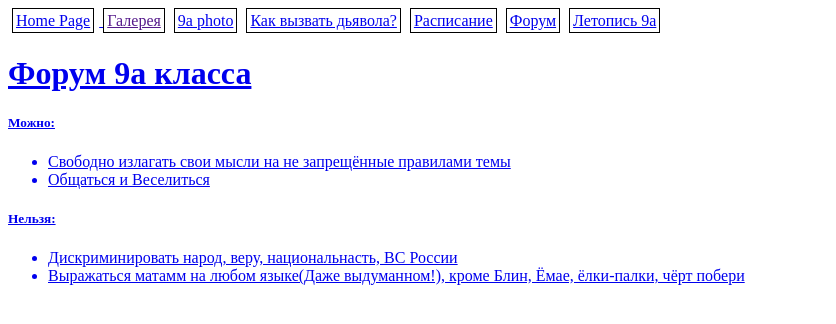
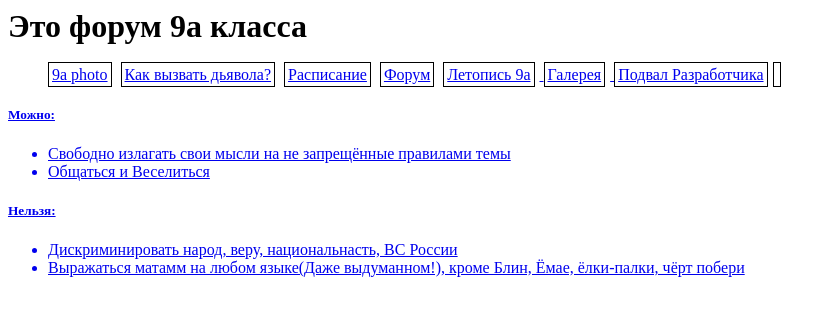
Before and after one commit to kotKolil/forum9a.ru, a plain HTML site: page index.html in a window 1280 px wide. Shown: the whole page, without its empty margins (0-836 px from the left). Drawn offline with Linux system fonts and the light colour scheme; a script that the page names is missing.

Commit message:
Update index.html

```diff
--- a/index.html
+++ b/index.html
@@ -1,7 +1,9 @@
 <html>
-<head>
-<style>
-ul.hr {
+<head bgcolor="#ffffff">
+  <H1>Это  форум 9а класса</H1>
+  <style>
+   <bgcolor="#3366ff">
+   ul.hr {
     margin: 0; /* Обнуляем значение отступов */
     padding: 4px; /* Значение полей */
    }
@@ -11,20 +13,18 @@ ul.hr {
     border: 1px solid #000; /* Рамка вокруг текста */
     padding: 3px; /* Поля вокруг текста */
    }
-</style>
-<script type="text/javascript" src="https://vk.com/js/api/openapi.js?168"></script>
-</head>
-<body>
-<ul class="hr">
-   <li><a  href="https://kotkolil.github.io/9a/">Home Page</а></li>
-   <li><a  href="">Галерея</a></li>
+  </style>
+  <ul class="hr">
    <li><a  href="https://kotkolil.github.io/9a-class_foto/">9a photo</a></li>
    <li><a  href="https://kotkolil.github.io/Demon/">Как вызвать дьявола?</a></li>
    <li><a  href="https://kotkolil.github.io/Schedule/">Расписание</a></li>
    <li><a  href="https://kotkolil.github.io/forum9a.ru/">Форум</a></li>
    <li><a  href="https://kotkolil.github.io/leta/">Летопись 9а</а></li>
+   <li><a  href="https://kotkolil.github.io/galery9a.ru/">Галерея</а></li>
+   <li><a  href="https://kotkolil.github.io/Basement/">Подвал Разработчика</а><li>
    </ul>
-<H1>Форум 9а класса</H1>
+  </head>
+<body>
 <H5>Можно:</H5>
 <ul>
    <li>Свободно излагать свои мысли на не запрещённые правилами темы</li>
```
